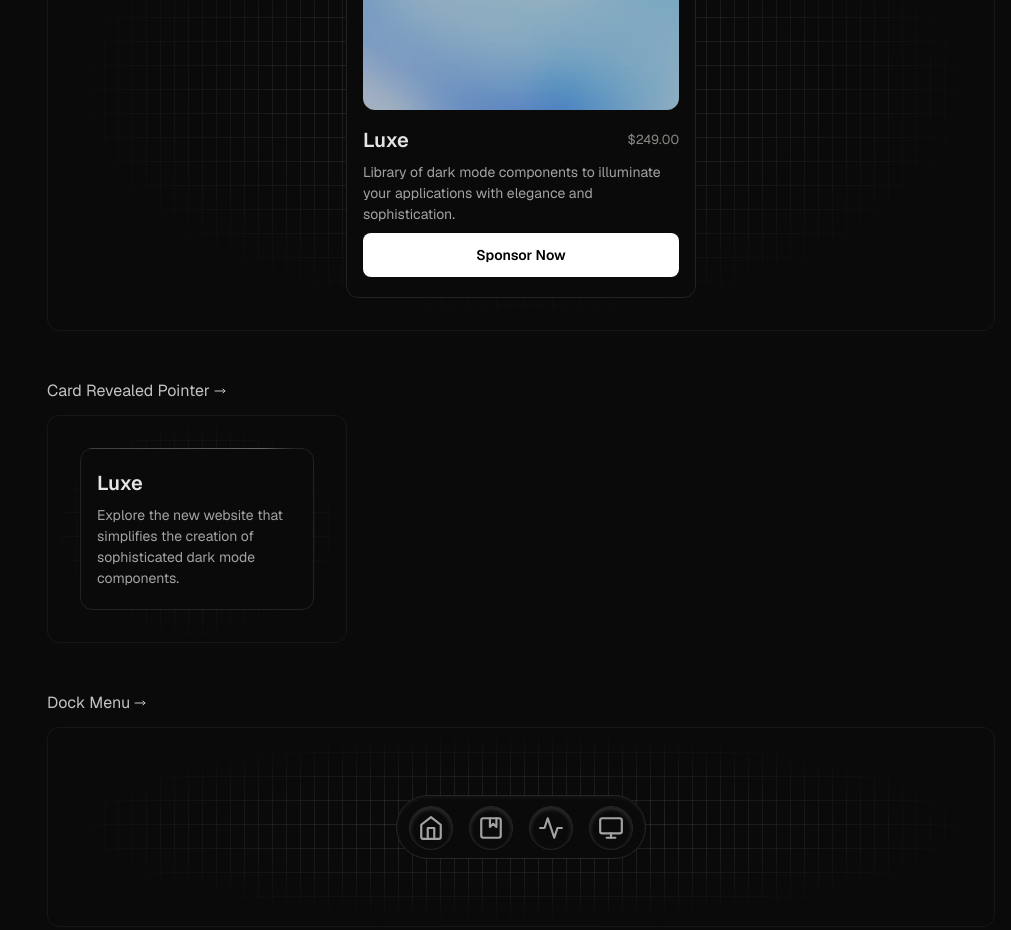
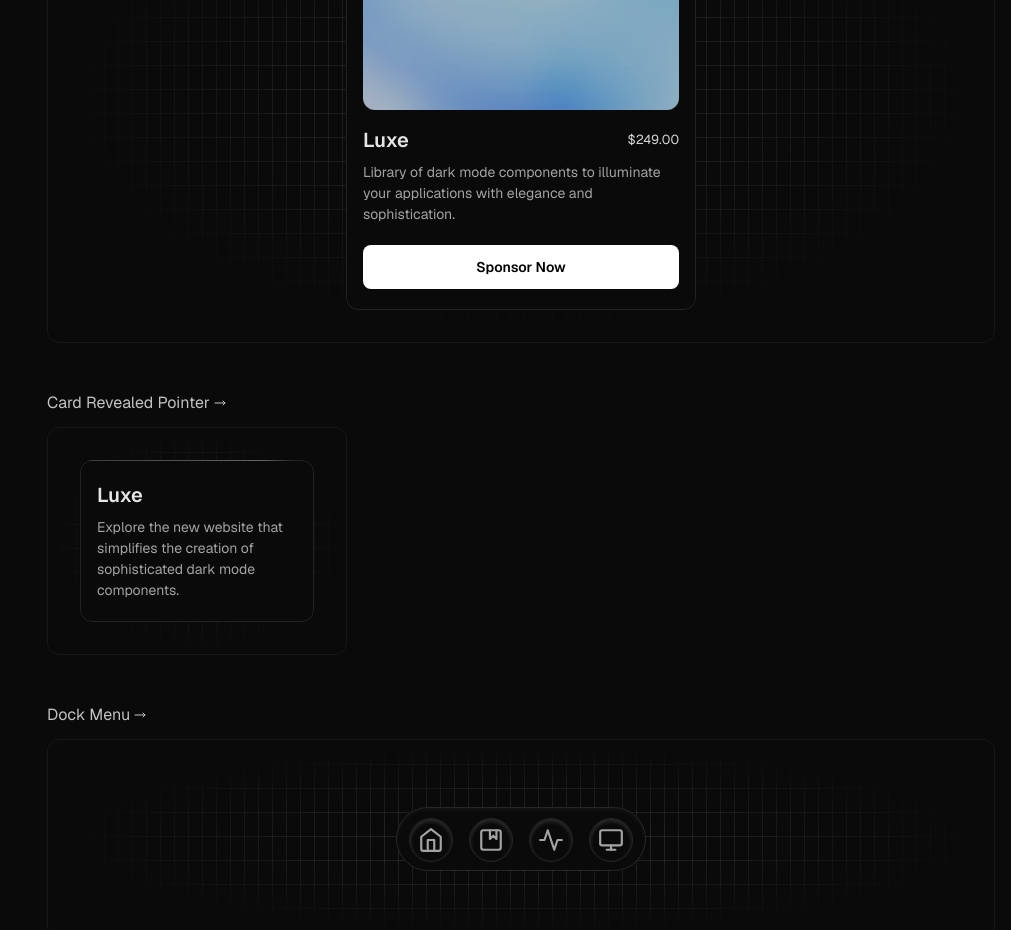
Before and after one commit to guhrodrrigues/luxe, a Next.js app: page /ui in a window 1280 px wide. Shown: the part 2340-3270 px from the top of the page, without its empty margins (269-1280 px from the left). Built offline with nearby package versions, Linux system fonts and the light colour scheme.

Commit message:
style: update card-product

```diff
--- a/src/app/_components/ui/cards/CardProduct.tsx
+++ b/src/app/_components/ui/cards/CardProduct.tsx
@@ -26,7 +26,7 @@ export function CardProduct() {
         className="pointer-events-none absolute -inset-px rounded-xl opacity-0 transition duration-300 group-hover:opacity-100"
         style={{
           background: useMotionTemplate`
-						radial-gradient(200px circle at ${mouseX}px ${mouseY}px, rgba(38, 38, 38, 0.4), transparent 80%)
+						radial-gradient(200px circle at ${mouseX}px ${mouseY}px, rgba(51, 51, 51, 0.4), transparent 80%)
 					`,
         }}
       />
@@ -41,13 +41,13 @@ export function CardProduct() {
           />
           <div className="flex flex-row items-center justify-between pt-2">
             <h3 className="text-xl font-semibold text-neutral-200">Luxe</h3>
-            <p className="text-[13px] opacity-75 select-none">$249.00</p>
+            <p className="text-[13px] text-neutral-300 select-none">$249.00</p>
           </div>
-          <p className="text-sm leading-[1.5] text-neutral-400">
+          <p className="text-sm leading-[1.5] text-neutral-400 pb-3">
             Library of dark mode components to illuminate your applications with
             elegance and sophistication.
           </p>
-          <button className="inline-flex items-center justify-center gap-1 text-sm py-3 px-4 font-semibold bg-primary text-black rounded-lg duration-300 hover:bg-primary/70 w-full">
+          <button className="inline-flex items-center justify-center gap-1 text-sm py-3 px-4 font-semibold bg-white text-black rounded-lg duration-300 hover:bg-white/70 w-full">
             Sponsor Now
           </button>
         </div>
```
